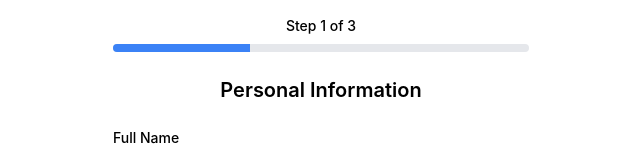
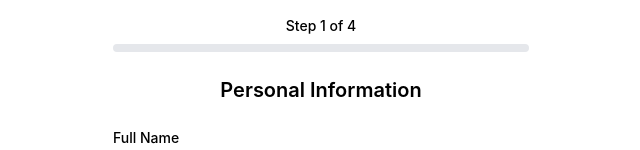
Before and after one commit to Lena523/Multi-Step-Job-Application-Form, a React (Vite) app: page / in a window 1280 px wide. Both pictures are taken after a click on the button "START". Shown: the top 150 px of the page, without its empty margins (319-959 px from the left). Built offline with nearby package versions, Linux system fonts and the light colour scheme.

Commit message:
fix: fix the number of steps in the app and update tests

```diff
--- a/src/App.tsx
+++ b/src/App.tsx
@@ -53,9 +53,9 @@ const App = () => {
     }
 
     const handleClose = () => {
+        methods.reset()
         localStorage.removeItem('jobApplicationData')
         localStorage.removeItem('jobApplicationStep')
-        methods.reset()
         setStep(0)
     }
 
--- a/src/components/progress-indicator/ProgressIndicator.tsx
+++ b/src/components/progress-indicator/ProgressIndicator.tsx
@@ -3,7 +3,7 @@ import './progress.css'
 
 export const ProgressIndicator = ({
     step = 0,
-    totalSteps = 3,
+    totalSteps = 4,
 }: ProgressProps) => {
     const s = Math.max(0, Math.min(step, totalSteps))
 
--- a/src/steps/Step2Experience.tsx
+++ b/src/steps/Step2Experience.tsx
@@ -65,8 +65,6 @@ const Step2Experience = ({ onNext, onBack }: Step2Props) => {
                 </label>
                 <input
                     type="number"
-                    minLength={1}
-                    maxLength={50}
                     {...register('yearsOfExperience', {
                         minLength: 1,
                         maxLength: 50,
--- a/src/validation/applicationSchema.ts
+++ b/src/validation/applicationSchema.ts
@@ -14,7 +14,7 @@ export const applicationSchema = yup.object({
     yearsOfExperience: yup
         .number()
         .typeError('Must be a number')
-        .min(1, 'At least - 1')
+        .min(1, 'Invalid number')
         .max(50, 'At most - 50')
         .required('Years of experience is required'),
     highestDegree: yup.string().required('Highest degree is required'),
```
Also changed, not shown: 1 other file (tests, documents, lock files or other folders).
